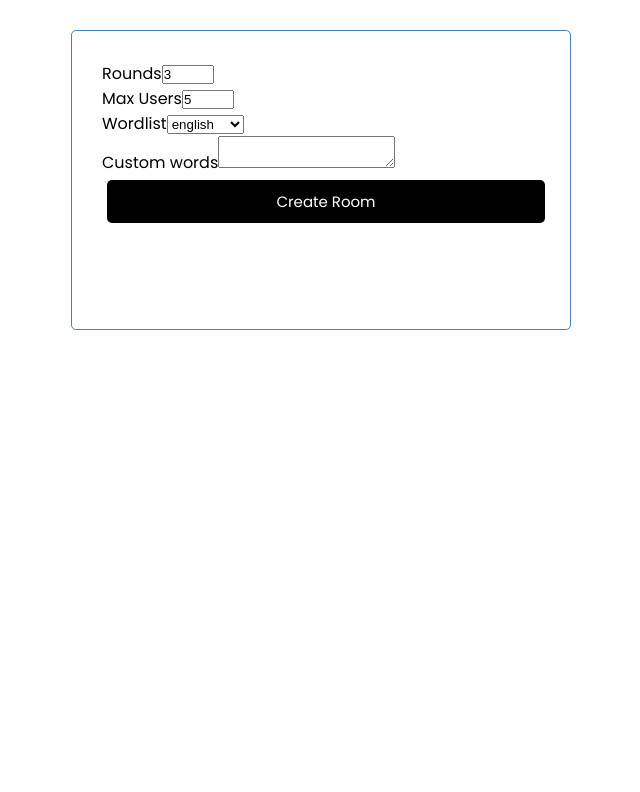
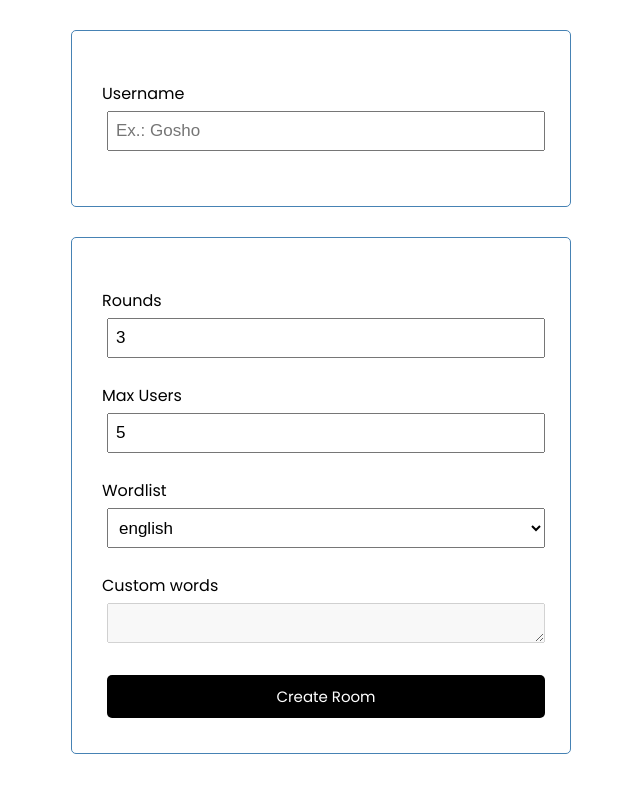
Before and after one commit to angel-penchev/skribbl, a React (Create React App) app in the folder client/: page / in a window 1280 px wide. Shown: the top 792 px of the page, without its empty margins (319-959 px from the left). Built offline with nearby package versions, Linux system fonts and the light colour scheme.

Commit message:
[Feat][Refactor] UsernameInput + Style changes

```diff
--- a/client/src/App.tsx
+++ b/client/src/App.tsx
@@ -1,13 +1,23 @@
-import React from "react";
+import React, { useState } from "react";
 import RoomSettings from "./components/RoomSettings";
+import UsernameInput from "./components/UsernameInput";
 
 function App() {
+  const [username, setUsername] = useState('')
+
+  const onUsernameChange = (username: string) => {
+    setUsername(username)
+  }
+
   const onRoomCreate = () => {
     console.log('yay');
   }
 
   return (
     <div className="App">
+      <div className='container'>
+        <UsernameInput onUsernameChange={onUsernameChange} />
+      </div>
       <div className='container'>
         <RoomSettings onRoomCreate={onRoomCreate} />
       </div>
--- a/client/src/components/RoomSettings.tsx
+++ b/client/src/components/RoomSettings.tsx
@@ -24,7 +24,7 @@ const RoomSettings: React.FC<Props> = ({onRoomCreate}) => {
 
     return (
         <form className='room-form' onSubmit={onSubmit}>
-            <div className='formControl'>
+            <div className='form-control'>
                 <label>Rounds</label>
                 <input
                     type="number"
@@ -34,7 +34,7 @@ const RoomSettings: React.FC<Props> = ({onRoomCreate}) => {
                     max={maxRounds}
                 />
             </div>
-            <div className='formControl'>
+            <div className='form-control'>
                 <label>Max Users</label>
                 <input
                     type="number"
@@ -44,21 +44,22 @@ const RoomSettings: React.FC<Props> = ({onRoomCreate}) => {
                     max={maxUsers}
                 />
             </div>
-            <div className='formControl'>
+            <div className='form-control'>
                 <label>Wordlist</label>
                 <select value={wordlist} onChange={(e) => setWordlist(e.target.value)}>
                     {
                         wordlists.map((value, index) => {
-                            return <option id={index.toString()} value={value}>{value}</option>
+                            return <option key={index.toString()} value={value}>{value}</option>
                         })
                     }
                 </select>
             </div>
-            <div className='formControl'>
+            <div className='form-control'>
                 <label>Custom words</label>
                 <textarea
                     value={customWords}
                     onChange={(e) => setCustomWords(e.target.value)}
+                    disabled={wordlist !== 'custom'}
                 ></textarea>
             </div>
             <input type='submit' value='Create Room' className='btn btn-block' />
--- /dev/null
+++ b/client/src/components/UsernameInput.tsx
@@ -0,0 +1,26 @@
+import { useState } from "react";
+
+interface Props {
+    onUsernameChange: (username: string) => any,
+}
+
+const UsernameInput: React.FC<Props> = ({onUsernameChange}) => {
+    const [username, setUsername] = useState('')
+
+    return (
+        <div className='form-control'>
+            <label>Username</label>
+            <input
+                type='text'
+                placeholder='Ex.: Gosho'
+                value={username}
+                onChange={(e) => {
+                    setUsername(e.target.value)
+                    onUsernameChange(username)
+                }}
+            />
+        </div>
+    )
+}
+
+export default UsernameInput
--- a/client/src/index.css
+++ b/client/src/index.css
@@ -14,7 +14,6 @@ body {
   max-width: 500px;
   margin: 30px auto;
   overflow: auto;
-  min-height: 300px;
   border: 1px solid steelblue;
   padding: 30px;
   border-radius: 5px;
@@ -54,23 +53,6 @@ body {
   width: 100%;
 }
 
-.task {
-  background: #f4f4f4;
-  margin: 5px;
-  padding: 10px 20px;
-  cursor: pointer;
-}
-
-.task.reminder {
-  border-left: 5px solid green;
-}
-
-.task h3 {
-  display: flex;
-  align-items: center;
-  justify-content: space-between;
-}
-
 .add-form {
   margin-bottom: 40px;
 }
@@ -83,7 +65,7 @@ body {
   display: block;
 }
 
-.form-control input {
+.form-control input, .form-control select, .form-control textarea {
   width: 100%;
   height: 40px;
   margin: 5px;
```
